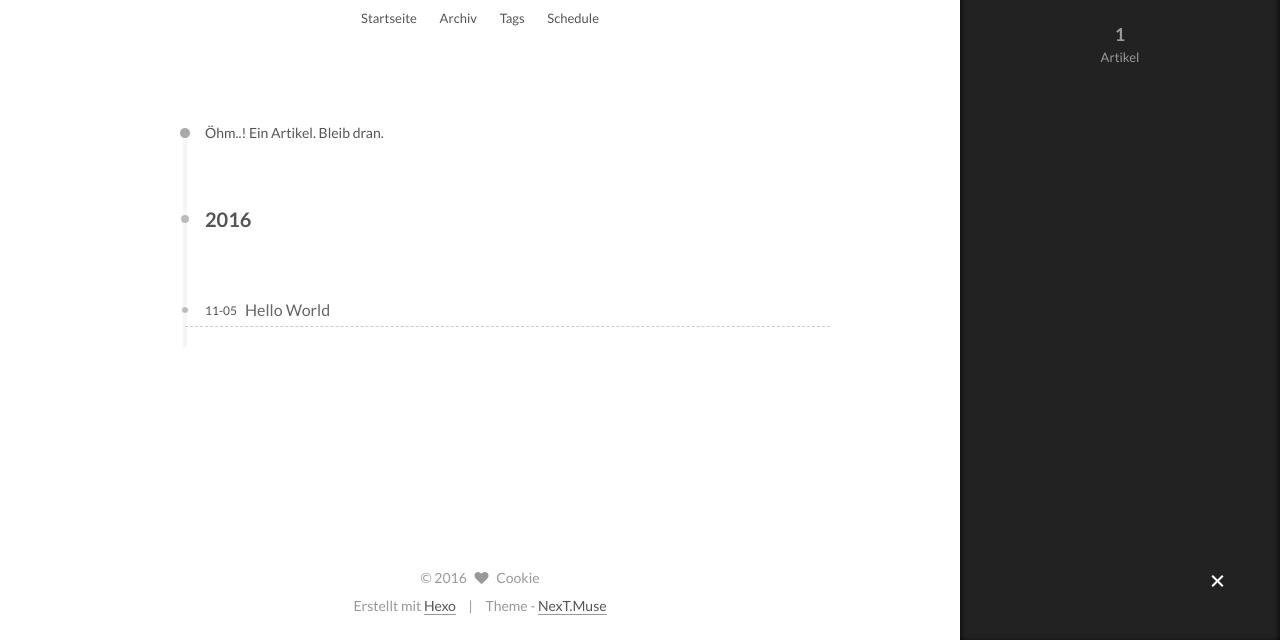
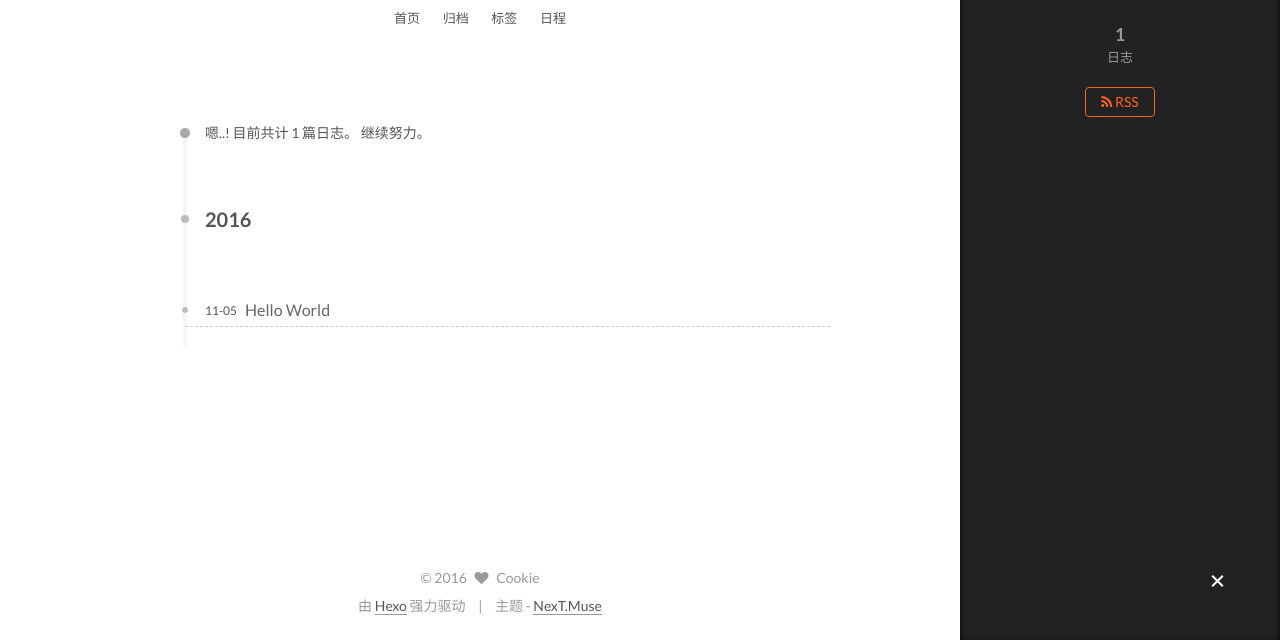
Before and after one commit to CookieJaySJ/CookieJaySJ.github.io, a plain HTML site: page archives/2016/11/index.html in a window 1280 px wide. Both pictures are taken after a click on the element 1217 px from the left and 742 px from the top of the page. Shown: the part 160-800 px from the top of the page. Drawn offline with Linux system fonts and the light colour scheme.

Commit message:
Site updated: 2016-11-05 20:23:19

```diff
--- a/2016/11/05/hello-world/index.html
+++ b/2016/11/05/hello-world/index.html
@@ -76,6 +76,10 @@
 
 
 
+  <link rel="alternate" href="/atom.xml" title="Hexo" type="application/atom+xml" />
+
+
+
 
   <link rel="shortcut icon" type="image/x-icon" href="/favicon.ico?v=5.0.2" />
 
@@ -109,7 +113,7 @@ Quick">
     motion: true,
     duoshuo: {
       userId: '0',
-      author: 'Author'
+      author: '博主'
     }
   };
 </script>
@@ -123,7 +127,7 @@ Quick">
   <title> Hello World | Hexo </title>
 </head>
 
-<body itemscope itemtype="//schema.org/WebPage" lang="">
+<body itemscope itemtype="//schema.org/WebPage" lang="zh-Hans">
 
 
 
@@ -176,7 +180,7 @@ Quick">
         <li class="menu-item menu-item-home">
           <a href="/" rel="section">
 
-            Startseite
+            首页
           </a>
         </li>
 
@@ -184,7 +188,7 @@ Quick">
         <li class="menu-item menu-item-archives">
           <a href="/archives" rel="section">
 
-            Archiv
+            归档
           </a>
         </li>
 
@@ -192,7 +196,7 @@ Quick">
         <li class="menu-item menu-item-tags">
           <a href="/tags" rel="section">
 
-            Tags
+            标签
           </a>
         </li>
 
@@ -200,7 +204,7 @@ Quick">
         <li class="menu-item menu-item-schedule">
           <a href="/schedule" rel="section">
 
-            Schedule
+            日程
           </a>
         </li>
 
@@ -253,7 +257,7 @@ Quick">
             <span class="post-meta-item-icon">
               <i class="fa fa-calendar-o"></i>
             </span>
-            <span class="post-meta-item-text">Veröffentlicht am</span>
+            <span class="post-meta-item-text">发表于</span>
             <time itemprop="dateCreated" datetime="2016-11-05T00:03:15+08:00" content="2016-11-05">
               2016-11-05
             </time>
@@ -357,10 +361,10 @@ Quick">
 
         <ul class="sidebar-nav motion-element">
           <li class="sidebar-nav-toc sidebar-nav-active" data-target="post-toc-wrap" >
-            Inhaltsverzeichnis
+            文章目录
           </li>
           <li class="sidebar-nav-overview" data-target="site-overview">
-            Übersicht
+            站点概览
           </li>
         </ul>
 
@@ -377,7 +381,7 @@ Quick">
           <div class="site-state-item site-state-posts">
             <a href="/archives">
               <span class="site-state-item-count">1</span>
-              <span class="site-state-item-name">Artikel</span>
+              <span class="site-state-item-name">日志</span>
             </a>
           </div>
 
@@ -387,6 +391,13 @@ Quick">
 
         </nav>
 
+
+          <div class="feed-link motion-element">
+            <a href="/atom.xml" rel="alternate">
+              <i class="fa fa-rss"></i>
+              RSS
+            </a>
+          </div>
 
 
         <div class="links-of-author motion-element">
@@ -435,11 +446,11 @@ Quick">
 </div>
 
 <div class="powered-by">
-  Erstellt mit  <a class="theme-link" href="https://hexo.io">Hexo</a>
+  由 <a class="theme-link" href="https://hexo.io">Hexo</a> 强力驱动
 </div>
 
 <div class="theme-info">
-  Theme -
+  主题 -
   <a class="theme-link" href="https://github.com/iissnan/hexo-theme-next">
     NexT.Muse
   </a>
--- a/archives/2016/11/index.html
+++ b/archives/2016/11/index.html
@@ -74,6 +74,8 @@
 
 
 
+  <link rel="alternate" href="/atom.xml" title="Hexo" type="application/atom+xml" />
+
 
 
 
@@ -102,7 +104,7 @@
     motion: true,
     duoshuo: {
       userId: '0',
-      author: 'Author'
+      author: '博主'
     }
   };
 </script>
@@ -113,10 +115,10 @@
   <link rel="canonical" href="http://yoursite.com/archives/2016/11/"/>
 
 
-  <title> Archiv | Hexo </title>
+  <title> 归档 | Hexo </title>
 </head>
 
-<body itemscope itemtype="//schema.org/WebPage" lang="">
+<body itemscope itemtype="//schema.org/WebPage" lang="zh-Hans">
 
 
 
@@ -169,7 +171,7 @@
         <li class="menu-item menu-item-home">
           <a href="/" rel="section">
 
-            Startseite
+            首页
           </a>
         </li>
 
@@ -177,7 +179,7 @@
         <li class="menu-item menu-item-archives">
           <a href="/archives" rel="section">
 
-            Archiv
+            归档
           </a>
         </li>
 
@@ -185,7 +187,7 @@
         <li class="menu-item menu-item-tags">
           <a href="/tags" rel="section">
 
-            Tags
+            标签
           </a>
         </li>
 
@@ -193,7 +195,7 @@
         <li class="menu-item menu-item-schedule">
           <a href="/schedule" rel="section">
 
-            Schedule
+            日程
           </a>
         </li>
 
@@ -223,7 +225,7 @@
 
 
 
-      Öhm..! Ein Artikel. Bleib dran.
+      嗯..! 目前共计 1 篇日志。 继续努力。
     </span>
 
 
@@ -313,7 +315,7 @@
           <div class="site-state-item site-state-posts">
             <a href="/archives">
               <span class="site-state-item-count">1</span>
-              <span class="site-state-item-name">Artikel</span>
+              <span class="site-state-item-name">日志</span>
             </a>
           </div>
 
@@ -323,6 +325,13 @@
 
         </nav>
 
+
+          <div class="feed-link motion-element">
+            <a href="/atom.xml" rel="alternate">
+              <i class="fa fa-rss"></i>
+              RSS
+            </a>
+          </div>
 
 
         <div class="links-of-author motion-element">
@@ -360,11 +369,11 @@
 </div>
 
 <div class="powered-by">
-  Erstellt mit  <a class="theme-link" href="https://hexo.io">Hexo</a>
+  由 <a class="theme-link" href="https://hexo.io">Hexo</a> 强力驱动
 </div>
 
 <div class="theme-info">
-  Theme -
+  主题 -
   <a class="theme-link" href="https://github.com/iissnan/hexo-theme-next">
     NexT.Muse
   </a>
--- a/css/main.css
+++ b/css/main.css
@@ -1563,7 +1563,7 @@ pre .javascript .function {
   width: 4px;
   height: 4px;
   border-radius: 50%;
-  background: #16abff;
+  background: #79a653;
 }
 .links-of-blogroll {
   font-size: 13px;
```
Also changed, not shown: archives/2016/index.html (+20 -11 lines), archives/index.html (+20 -11 lines), index.html (+19 -10 lines).
